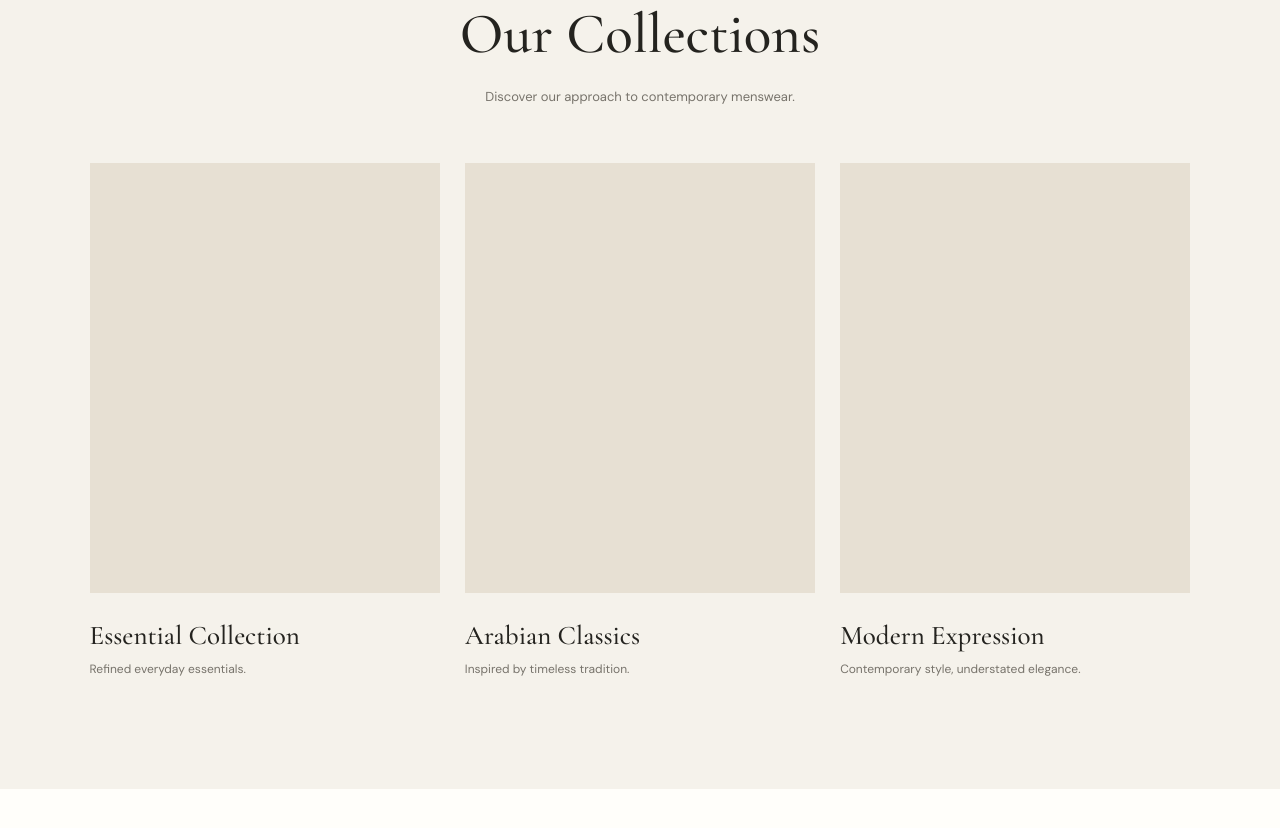
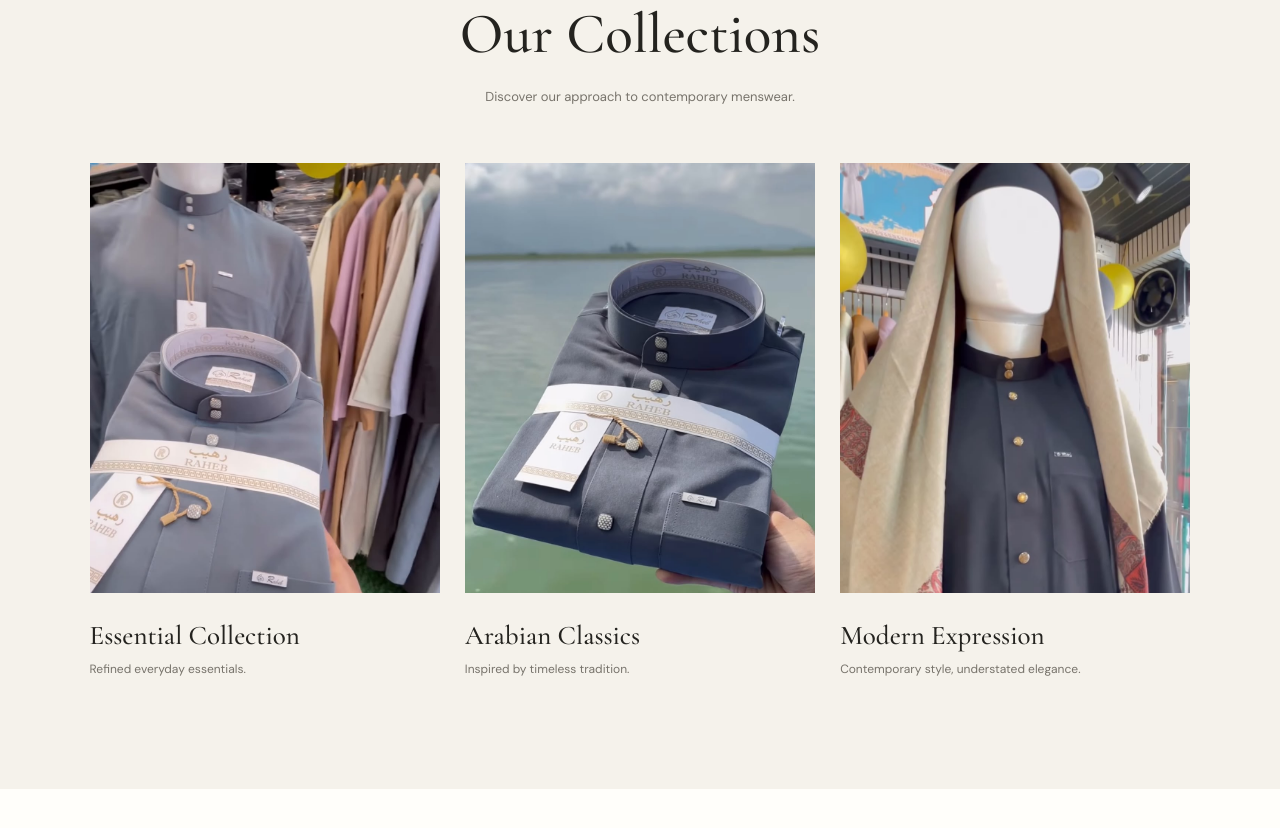
Before and after one commit to tanseelkhan2511-prog/ar-riwaq, a plain HTML site: page index.html in a window 1280 px wide. Shown: the part 1312-2140 px from the top of the page. Drawn offline with nearby package versions, Linux system fonts and the light colour scheme.

Commit message:
Add files via upload

```diff
--- a/style.css
+++ b/style.css
@@ -105,7 +105,7 @@ a {
         rgba(245,242,235,.96) 0%,
         rgba(245,242,235,.80) 42%,
         rgba(245,242,235,.05) 100%),
-        url("images/hero.jpg");
+        url("hero.jpg");
 }
 
 .hero-content {
@@ -209,15 +209,15 @@ h1, h2, h3 {
 }
 
 .photo-one {
-    background-image: url("images/collection-1.jpg");
+    background-image: url("collection-1.jpg");
 }
 
 .photo-two {
-    background-image: url("images/collection-2.jpg");
+    background-image: url("collection-2.jpg");
 }
 
 .photo-three {
-    background-image: url("images/collection-3.jpg");
+    background-image: url("collection-3.jpg");
 }
 
 .collection-card {
@@ -390,7 +390,7 @@ go {
             linear-gradient(90deg,
             rgba(245,242,235,.93),
             rgba(245,242,235,.55)),
-            url("images/hero.jpg");
+            url("hero.jpg");
     }
 
     .hero h1 {
```
